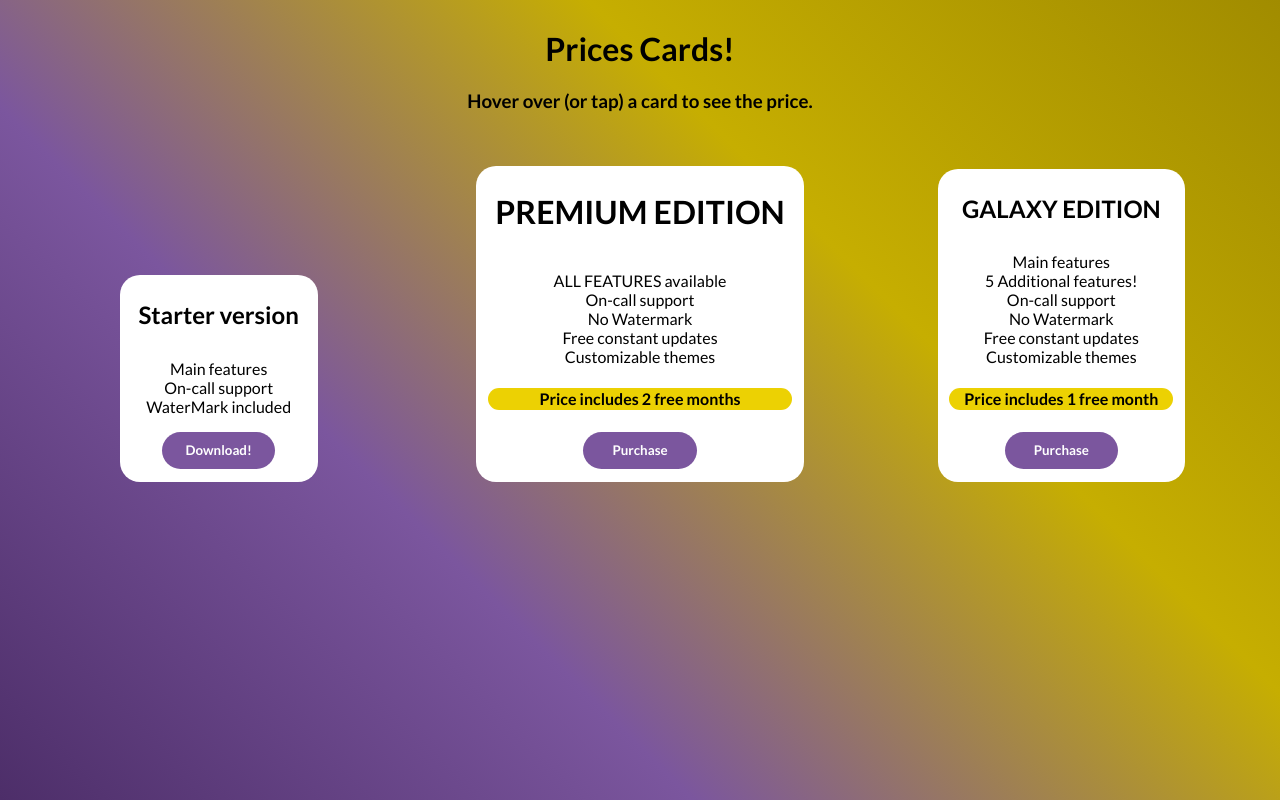
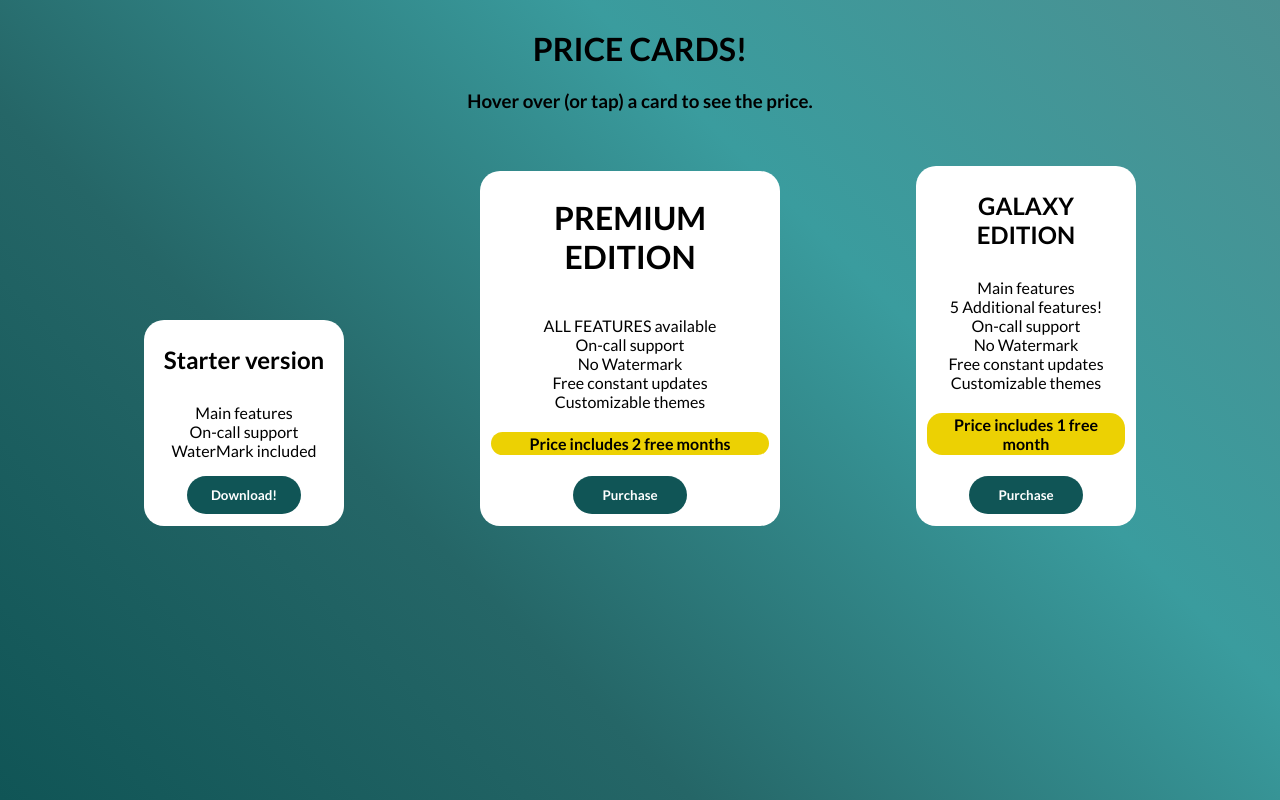
Before and after one commit to hidriamin/priceCards, a plain HTML site: page index.html in a window 1280 px wide. Drawn offline with Linux system fonts and the light colour scheme.

Commit message:
Applied changes
Applied changes including replacing Grid with Flexbox and changing colors.

```diff
--- a/index.html
+++ b/index.html
@@ -6,10 +6,10 @@
         <link rel="preconnect" href="https://fonts.googleapis.com">
 <link rel="preconnect" href="https://fonts.gstatic.com" crossorigin>
 <link href="https://fonts.googleapis.com/css2?family=Lato:ital,wght@0,300;0,400;0,700;0,900;1,300;1,400;1,700;1,900&display=swap" rel="stylesheet">
- </head>
 
-    <body><div class="title"><h1>Prices Cards!</h1>
-    <h3>Hover over (or tap) a card to see the price.</h2></div><div id="box">
+</head>
+
+    <body><div class="title"><h1>PRICE CARDS!</h1><h3>Hover over (or tap) a card to see the price.</h2></div><div id="box">
             <div class="box1">
           <div class="card-head"> <h2>Starter version</h2></div>
            <div class="tag"><h3 class="price">FREE</h3></div>
@@ -41,5 +41,6 @@
         </br>Customizable themes</p>
         <h4 class="offer3">Price includes 1 free month</h4>
     <button class="button">Purchase</button></div></div>
+
  </body>
 </html>
--- a/style.css
+++ b/style.css
@@ -1,13 +1,27 @@
 p,h1,h2,h3,h4,.button{
     font-family: 'Lato', sans-serif;
 }
-h1{
-    font-weight: 900;
+.title{
+    text-align:center;
 }
+.title h1{
+    font-family: 'Lato',sans-serif;
+    text-align: center;
+}
+
 .card-head,.card-body{
     text-align: center;
     background-color: white;
     margin-top: auto;
+}
+.box1{
+    flex-basis: 200px;
+}
+.box3{
+    flex-basis: 220px;
+}
+.box2{
+    flex-basis: 300px;
 }
 .tag{
     text-align:center;
@@ -21,51 +35,34 @@ h1{
     transition: transform .3s linear;
     border-radius: 20px 20px 0px 0px;
     padding: 5px 5mm 2px 5mm;
-    box-shadow: inset 3px 6px 0px 5px rgba(0, 0, 0, .25),
 
-}
-.button{
-    background-color: #7B569E;
-    outline: none;
-    border: 0cm;
-    color:white;
-    font-family: "Lato",sans-serif;
-    font-weight: bold;
-    margin-bottom: 2mm;
-    width: 30mm;
-    height:10mm;
-    border-radius: 20px;
 }
 .card-body{
     transform: translateY(-35px);
     transition: transform .3s linear;
     border-radius: 0px 0px 20px 20px;
     padding: 2px 3mm 5px 3mm;
-    box-shadow: inset 0px 6px 6px -5px rgba(0, 0, 0, .25),
+
 }
-.box2:hover .card-body{
+.button{
+    background-color: #105556;
+    color:white;
+    border: 0em;
+    font-family: "Lato",sans-serif;
+    font-weight: bolder;
+    margin-bottom: 2mm;
+    width: 30mm;
+    height:10mm;
+    border-radius: 20px;
+
+}
+
+.box2:hover .card-body,.box1:hover .card-body,.box3:hover .card-body{
     transform:translateY(-15px);
 }
-.box1:hover .card-body{
-    transform:translateY(-15px);
-}
-.box3:hover .card-body{
-    transform:translateY(-15px);
-}
-.box1:hover .card-head{
+.box1:hover .card-head,.box2:hover .card-head,.box3:hover .card-head{
     transform:translateY(15px);
 }
-.box3:hover .card-head{
-    transform:translateY(15px);
-}
-.box2:hover .card-head{
-    transform:translateY(15px);
-}
-h1{
-    font-weight: bold;
-}
-
-
 .price{
     font-weight: 900;
 }
@@ -74,22 +71,17 @@ h1{
 }
 body{
     display: flex;
-    justify-content: center;
+    justify-content:center;
     flex-direction: column;
-    background-color: #2C0A3A;
-    background-image: linear-gradient(45deg, #4d2e69, #7B569E, #C6AE01, #A18C00);
+    background-color: #4B9091;
+    background-image: linear-gradient(45deg, #105556, #256667, #3a9c9e, #4B9091);
 }
 #box{
-    display: grid;
-grid-template-columns: repeat(3, 1fr);
-justify-items: center;
-grid-template-columns: repeat(auto-fit, minmax(25rem, 1fr))
+ display: flex;
+ justify-content: space-evenly;
+ flex-wrap: wrap;
+ align-items: center;
 
-
-
-}
-.title{
-    text-align: center;
 }
 .offer2{
     padding: 0.5mm;
@@ -108,4 +100,3 @@ grid-template-columns: repeat(auto-fit, minmax(25rem, 1fr))
 .box1,.box2,.box3{
     margin-top:auto;
 }
-footer{background-color: red;}
```
